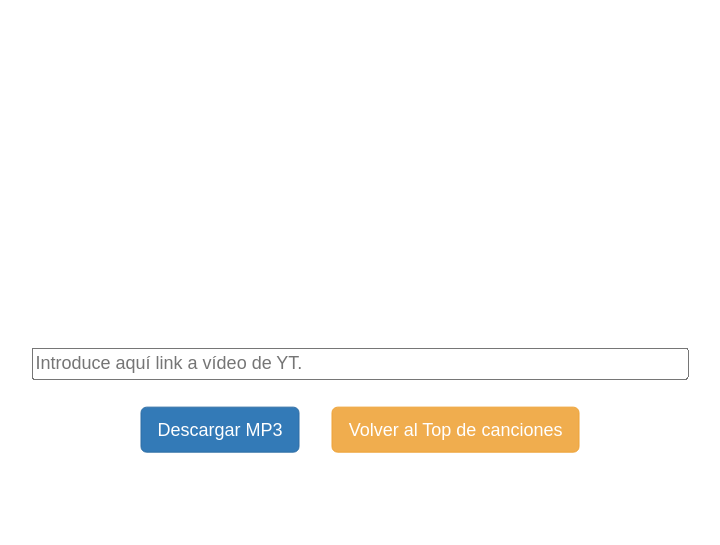
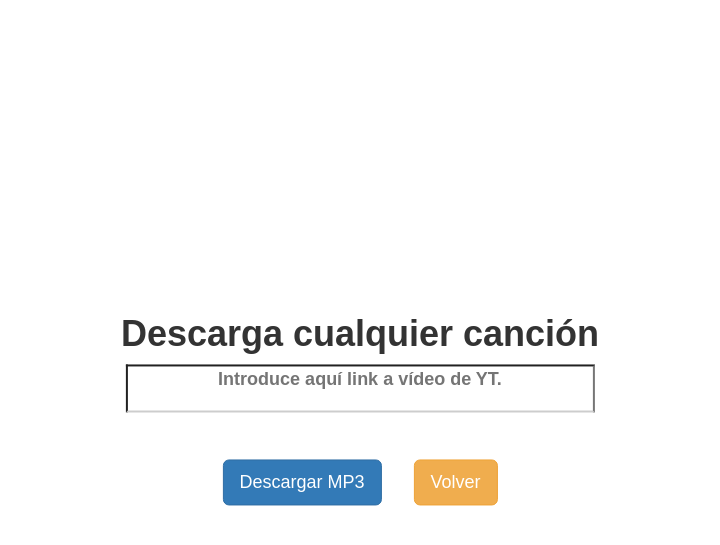
Before and after one commit to Ricardomol/spotify_to_mp3, a Django app: page /spotify_list/dl_any_mp3 in a window 1280 px wide. Shown: the top 545 px of the page, without its empty margins (280-1000 px from the left). Run offline with Django 3.2, Linux system fonts and the light colour scheme; some libraries are stand-ins or nearby versions.

Commit message:
Add title to dl_any_mp3 page.

```diff
--- a/spotify_list/templates/spotify_list/dl_any_mp3.html
+++ b/spotify_list/templates/spotify_list/dl_any_mp3.html
@@ -9,8 +9,11 @@
 <body>
 
 	<div class="centered-container">
+		<div>
+			<h1><strong>Descarga cualquier canción</strong></h1>
+		</div>
 		<div id="yt_link_input_div">
-			<input id="yt_link_input" type="text" onchange="parse_id()" size="60" placeholder="Introduce aquí link a vídeo de YT."/>
+			<input id="yt_link_input" class="buscador" type="text" onchange="parse_id()" size="40" placeholder="Introduce aquí link a vídeo de YT."/>
 		</div>
 		<div style="margin-top: 1.5em;">
 			<a href="#" id="yt_dl_link">
@@ -20,7 +23,7 @@
 			</a>
 
 			<a href="{% url 'spotify_list:index' %}" id="yt_dl_link">
-	      		<button class="btn btn-default btn-lg btn-warning">Volver al Top de canciones</button>
+	      		<button class="btn btn-default btn-lg btn-warning">Volver</button>
 	      	</a>
 
 		</div>
```
